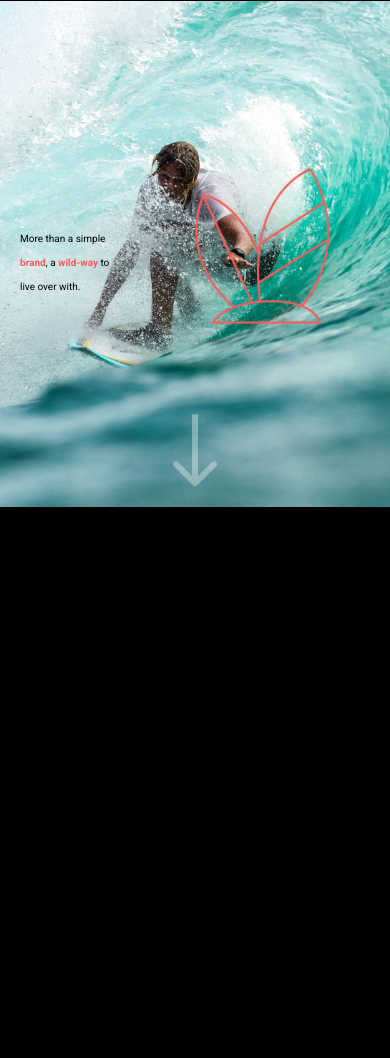
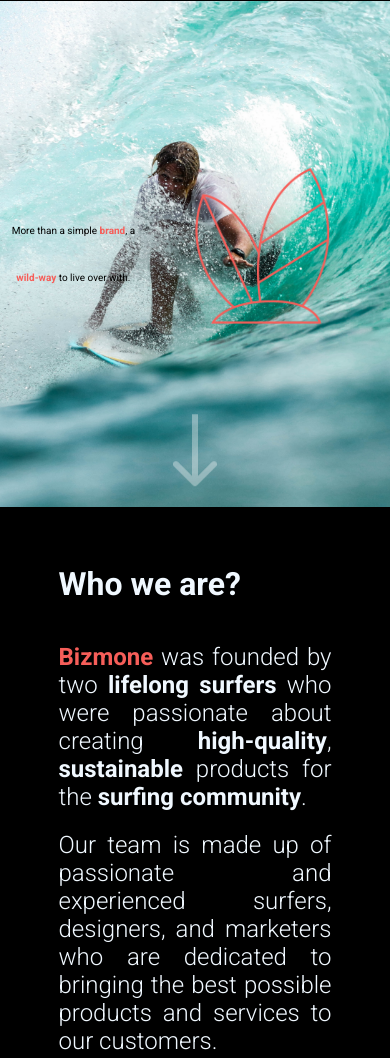
Before and after one commit to jonrusso/Landing-Page-Bizmone, a plain HTML site: page index.html in a window 390 px wide. Shown: the part 93-1151 px from the top of the page. Before the commit the page ends 844 px from the top, so only its background shows below. Drawn offline with Linux system fonts and the light colour scheme.

Commit message:
Adding CSS structures to my "About" Section

```diff
--- a/index.html
+++ b/index.html
@@ -53,7 +53,41 @@
         <img src="src/images/logo-icon.png" alt="logo-icon-bizmone">
     </section>
     <section class="about">
+        <div class="item">
+            <h3>Who we are?</h3>
+            <p><span><strong>Bizmone</strong></span> was founded by two <strong>lifelong surfers</strong> who were passionate about
+                creating
+                <strong>high-quality</strong>, <strong>sustainable</strong>
+                products for the <strong>surfing community</strong>.
+            </p>
 
+            <p>Our team is made up of passionate and experienced surfers, designers, and marketers who are dedicated to
+                bringing the best possible products and services to our customers.</p>
+
+            <p>We believe that surfing and a connection to the ocean are essential for a healthy and balanced lifestyle.
+                That's why we're committed to creating products that help people connect with the ocean and live their
+                best lives.</p>
+        </div>
+        <div class="image right"></div>
+        <div class="image left"></div>
+        <div class="item">
+            <h3>Our concept</h3>
+            <p>
+                <span><strong>Bizmone</strong></span> was inspired by the idea of combining the <strong>laid-back</strong>,
+                <strong>free-spirited lifestyle</strong> of surfing with a
+                <strong>modern</strong> and <strong>sustainable approach</strong> to fashion and design.
+            </p>
+            <p>
+                Our products are made from <strong>eco-friendly</strong> materials and are <strong>designed</strong> to
+                be both <strong>stylish</strong> and <strong>functional</strong>, so
+                you can <strong>feelling good</strong> while enjoying the surf and the ocean.
+            </p>
+            <p>
+                We believe that surfing is <strong>more than just a sport</strong> - it's a <strong>way of
+                    life</strong>, and we want to help people
+                embrace that lifestyle in everything they do.
+            </p>
+        </div>
     </section>
     <section class="services">
 
--- a/src/style.css
+++ b/src/style.css
@@ -13,9 +13,47 @@ body {
     "footer footer footer footer";
   grid-template-columns: repeat(4, 1fr);
   background-color: #000000;
-  background-blend-mode: screen;
   font-size: 1.6rem;
   font-weight: 400;
+}
+
+@-webkit-keyframes downarrow {
+  0% {
+    -webkit-transform: translateY(0);
+    opacity: 0.2;
+  }
+  100% {
+    -webkit-transform: translateY(0.6em);
+    opacity: 0.9;
+  }
+}
+
+@media (max-width: 426px) {
+  .hero {
+    max-height: 60vh;
+  }
+
+  .hero h2 {
+    max-width: 100% !important;
+    font-size: 1rem !important;
+    line-height: 1rem;
+    padding-left: 1rem;
+    text-align: center;
+  }
+
+  .hero img {
+    width: 50%;
+    height: 50%;
+  }
+
+  .about .item {
+    text-align: center;
+  }
+
+  .about {
+    grid-template-columns: 1fr !important;
+    grid-template-rows: repeat(4, 1fr);
+  }
 }
 
 .header {
@@ -72,37 +110,59 @@ body {
   animation: downarrow 0.6s infinite alternate ease-in-out;
 }
 
-@-webkit-keyframes downarrow {
-  0% {
-    -webkit-transform: translateY(0);
-    opacity: 0.2;
-  }
-  100% {
-    -webkit-transform: translateY(0.6em);
-    opacity: 0.9;
-  }
+.about {
+  grid-area: about;
+  display: grid;
+  grid-template-columns: 1fr 1fr;
 }
 
-@media (max-width: 425px) {
-  .hero {
-    height: 60vh;
-  }
-
-  .hero h2 {
-    width: 390px;
-    height: 94px;
-    line-height: 24px;
-    font-size: 1rem;
-    padding: 20px;
-  }
-
-  .hero img {
-    height: 50%;
-  }
+.about .image {
+  height: 100%;
+  width: 100%;
 }
 
-.about {
-  grid-area: about;
+.about .item {
+  padding: 15%;
+  display: flex;
+  flex-direction: column;
+  justify-content: center;
+  align-items: center;
+}
+
+.about .item h3 {
+  font-weight: 700;
+  font-size: 3.2rem;
+  line-height: 3.8rem;
+  margin-bottom: 4rem;
+  align-self: flex-start;
+}
+
+.about .item p {
+  font-weight: 300;
+  font-size: 2.4rem;
+  line-height: 2.8rem;
+  text-align: justify;
+  margin-bottom: 2rem;
+}
+
+.about .item p span {
+  color: var(--pattern-orange);
+}
+
+.about .image.right {
+  background: url("images/surfboard-2.jpg") center center no-repeat;
+  background-size: cover;
+}
+
+.about .image.left {
+  background: url("../src/images/jeremy-bishop-cmt3JdS5MC4-unsplash.jpg") center
+    center no-repeat;
+  background-size: cover;
+}
+
+h3,
+p {
+  color: aliceblue;
 }
 
 .services {
```
